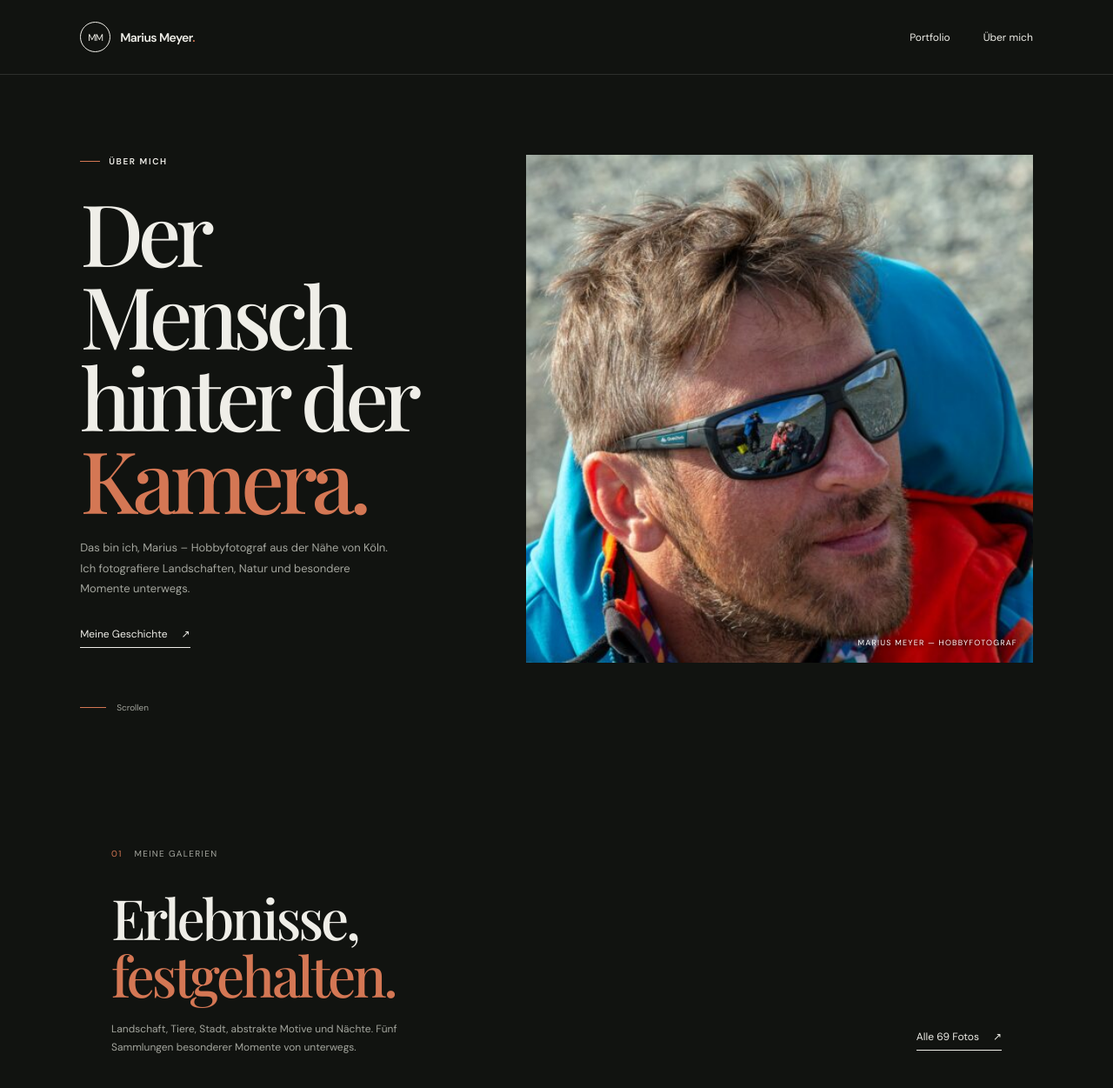
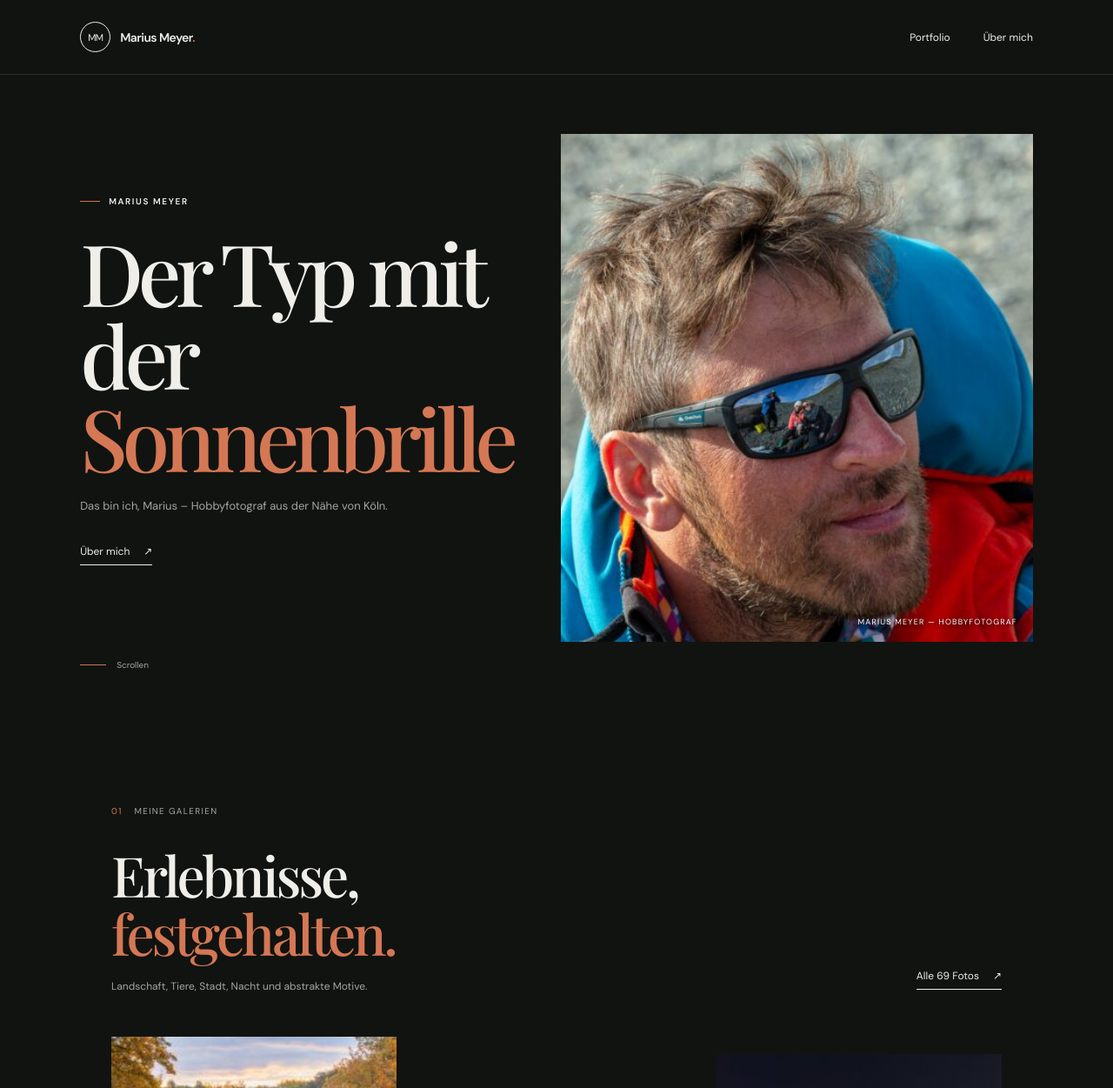
Before and after one commit to kubemme/marius-meyer.org, an Astro site: page / in a window 1280 px wide. Shown: the top 1251 px of the page at 87% size. Built offline with nearby package versions, Linux system fonts and the light colour scheme; Astro itself is replaced by a stand-in of ours; a web font is replaced by a local one.

Commit message:
inital setup

```diff
--- a/src/pages/index.astro
+++ b/src/pages/index.astro
@@ -18,13 +18,12 @@ const featuredPhotos = galleryCategories.map((category) => ({
 >
   <section class="hero">
     <div class="hero-copy">
-      <span class="eyebrow">Über mich</span>
-      <h1 class="serif">Der Mensch<br />hinter der<br /><em>Kamera.</em></h1>
+      <span class="eyebrow">Marius Meyer</span>
+      <h1 class="serif">Der Typ mit der<br /><em>Sonnenbrille</em></h1>
       <p class="hero-description">
-        Das bin ich, Marius – Hobbyfotograf aus der Nähe von Köln. Ich fotografiere
-        Landschaften, Natur und besondere Momente unterwegs.
+        Das bin ich, Marius – Hobbyfotograf aus der Nähe von Köln.
       </p>
-      <a class="text-link" href={`${base}about/`}>Meine Geschichte <span aria-hidden="true">↗</span></a>
+      <a class="text-link" href={`${base}about/`}>Über mich <span aria-hidden="true">↗</span></a>
     </div>
     <div class="hero-image-wrap">
       <img
@@ -44,8 +43,7 @@ const featuredPhotos = galleryCategories.map((category) => ({
       <div>
         <h2 class="serif">Erlebnisse,<br /><em>festgehalten.</em></h2>
         <p>
-          Landschaft, Tiere, Stadt, abstrakte Motive und Nächte. Fünf Sammlungen
-          besonderer Momente von unterwegs.
+          Landschaft, Tiere, Stadt, Nacht und abstrakte Motive.
         </p>
       </div>
       <a class="text-link" href={`${base}collections/`}>Alle {photos.length} Fotos <span aria-hidden="true">↗</span></a>
@@ -66,15 +64,6 @@ const featuredPhotos = galleryCategories.map((category) => ({
           </div>
         </a>
       ))}
-    </div>
-  </section>
-
-  <section class="closing">
-    <p class="eyebrow">Unterwegs verbunden</p>
-    <div class="social-links">
-      <a class="text-link" href="https://www.instagram.com/_mariusmeyer_">Instagram <span aria-hidden="true">↗</span></a>
-      <a class="text-link" href="https://www.komoot.com/de-de/user/507278383378">Komoot <span aria-hidden="true">↗</span></a>
-      <a class="text-link" href="https://www.polarsteps.com/tetraodontiform">Polarsteps <span aria-hidden="true">↗</span></a>
     </div>
   </section>
 </Layout>
```
